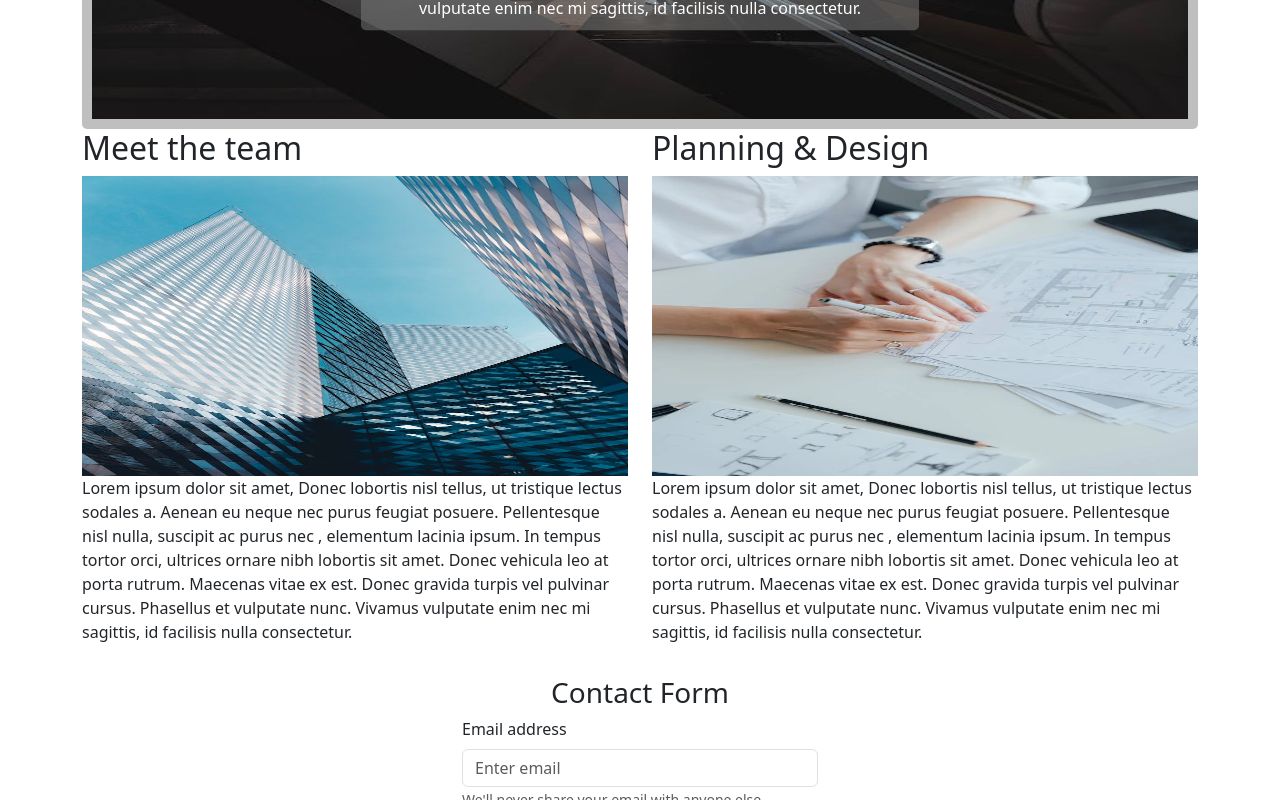
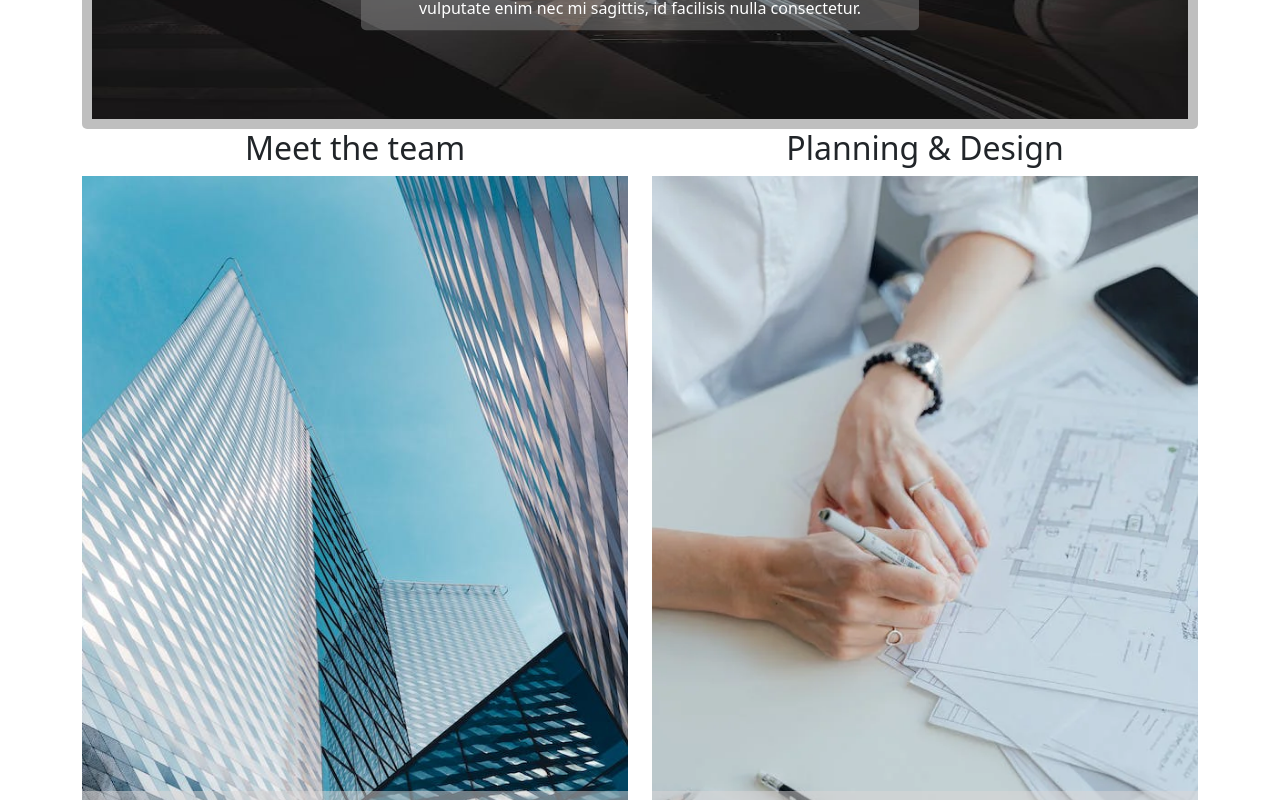
Before and after one commit to dkzanz1/The-Aldgate-Project-main, a React (Create React App) app: page / in a window 1280 px wide. Shown: the part 1740-2540 px from the top of the page. Built offline with nearby package versions, Linux system fonts and the light colour scheme.

Commit message:
balnacing photo and text sections

```diff
--- a/src/App.js
+++ b/src/App.js
@@ -9,6 +9,7 @@ import TextMaker from './components/lorem-ipsum';
 import Footer from './components/Footer';
 // import Section from './components/Section';
 import MakeContact from './components/makeContact';
+import "./styles/twosection.css";
 
 
 function App() {
@@ -21,41 +22,43 @@ function App() {
       <main className="page-main">
 
       <Container>
-        <div style={{ display:'flex' }} className="text-center">
+        <div style={{ display: 'flex', justifyContent:'center' }} className="text-center">
           <CreateCard />
         </div>
             <AboutUs />
             <Row>
               <Col md={6}>
-                <h2>Meet the team</h2>
+                <h2 className="text-center">Meet the team</h2>
                  <div className="item">
+                 <div className="App-picture-container">{/* Overlay to hide bottom 1/3 of the image */}
                     <img
                     src="../images/pexels-photo-1106476.jpeg"
                     className="App-picture"
                     alt=""
-                    height="300px"
-                    width="100%"
                     />
-                    <div className="text-maker">
+                    <div className="text-wrapper">
                     <TextMaker />
+                    </div>
                   </div>
                 </div>
               </Col>
 
               <Col md={6}>
-          <h2>Planning & Design</h2>
+                <h2  className="text-center">Planning & Design</h2>
                 <div className="item" >
-            <div className="text-maker">
+                <div className="App-picture-container">
 
-            </div>
                         <img src="../images/pexels-photo-5292195.webp"
                         className="App-picture"
                         alt=""
-             height="300px"
-             width="100%"
+
                         />
+                      <div className="text-wrapper">
                   <TextMaker />
                </div>
+               </div>
+               </div>
+
               </Col>
 
           <MakeContact />
--- a/src/components/lorem-ipsum.jsx
+++ b/src/components/lorem-ipsum.jsx
@@ -2,7 +2,7 @@ import React from "react";
 
 function TextMaker () {
     return <>
-    <div className="column" >
+    <div className="column  text-center" >
        <p>
         Lorem ipsum dolor sit amet,
         Donec lobortis nisl tellus,
--- /dev/null
+++ b/src/styles/twosection.css
@@ -0,0 +1,25 @@
+
+
+  .App-picture-container {
+    position: relative;
+    max-width: 100%;
+
+    overflow: hidden;
+  }
+  .App-picture {
+   max-width:100%;
+   height:auto;
+   display:block;
+   margin-left: auto;
+   margin-right: auto;
+  }
+
+  .text-wrapper {
+  position: absolute;
+  bottom: 0;
+  left: 0;
+  width: 100%;
+  background-color: rgba(220, 215, 215, 0.5); /* Adjust the color and opacity to suit the photo */
+  padding: 10px;
+  color: rgb(6, 4, 4); /* Adjust the text color to contrast with the background */
+}
```
Also changed, not shown: src/styles/About.css (line endings or trailing spaces). Lines whose indentation alone changed are shown as unchanged.
